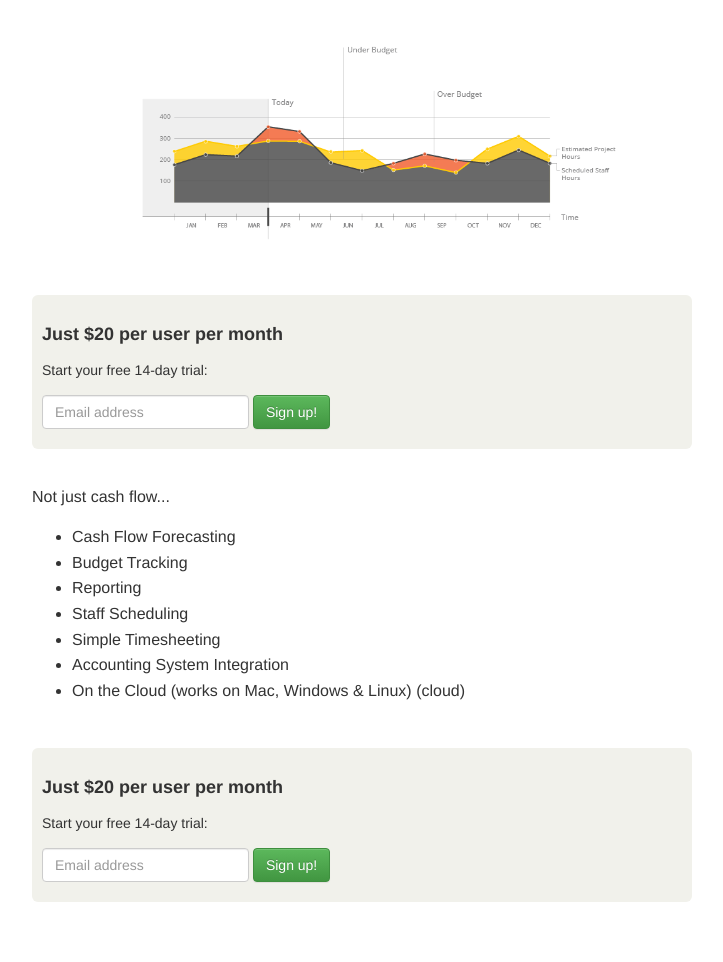
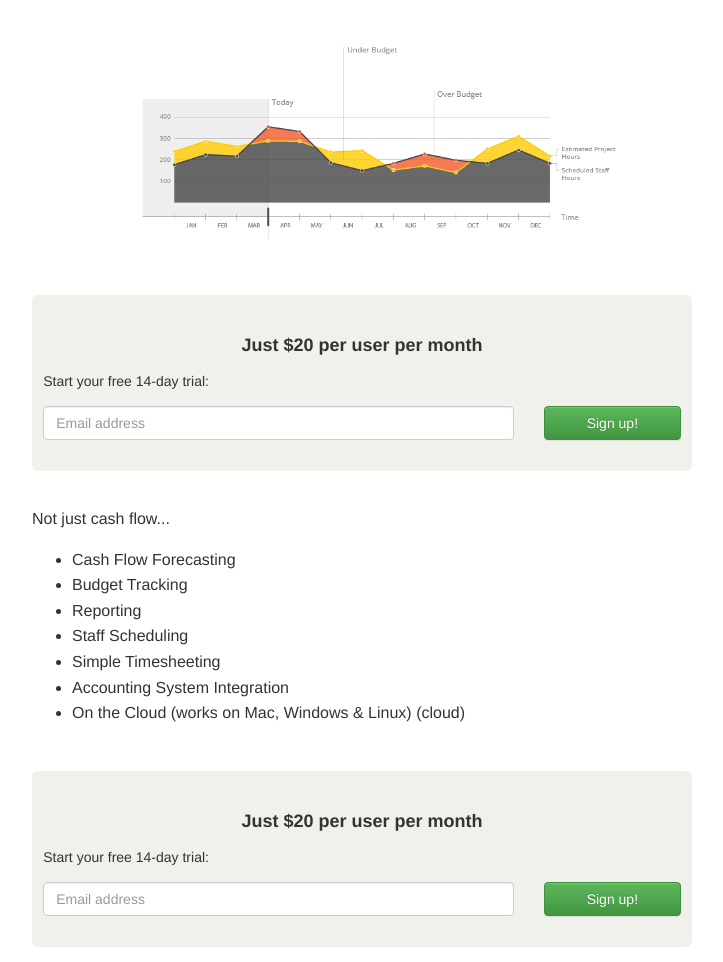
Before and after one commit to amagee/4thought1809, a website: page cashflow.html in a window 1280 px wide. Shown: the part 1244-2206 px from the top of the page, without its empty margins (278-1001 px from the left). Before the commit the page ends 2161 px from the top, so only its background shows below. Drawn offline with Linux system fonts and the light colour scheme; a script that the page names is missing.

Commit message:
bigger sign up form

```diff
--- a/cashflow.html
+++ b/cashflow.html
@@ -80,16 +80,20 @@
 
     <div class="jumbotron" style="background-color: #F1F1EB;">
   <div class="sign_up_form_container">
-    <div style="padding-left: 10px;">
-      <h4 class="form-group" style="font-weight: bold;">
+    <div style="padding: 0.8em;">
+      <h4 class="form-group" style="font-weight: bold; text-align: center;">
         Just $20 per user per month
       </h4>
       <div class="form-group">
         Start your free 14-day trial:
       </div>
-      <div class="form-inline">
-        <input type="email" class="form-control" placeholder="Email address" name="email" id="email">
-        <button type="submit" class="btn btn-large btn-success submit_button">Sign up!</button>
+      <div class="row">
+        <div class="col-lg-9">
+          <input type="email" style="width: 100%;" class="col-lg-9 form-control" placeholder="Email address" name="email" id="email">
+        </div>
+        <div class="col-lg-3">
+          <button type="submit" style="width: 100%;" class="col-lg-3 btn btn-large btn-success submit_button">Sign up!</button>
+        </div>
       </div>
     </div>
   </div>
@@ -122,16 +126,20 @@
 
     <div class="jumbotron" style="background-color: #F1F1EB;">
   <div class="sign_up_form_container">
-    <div style="padding-left: 10px;">
-      <h4 class="form-group" style="font-weight: bold;">
+    <div style="padding: 0.8em;">
+      <h4 class="form-group" style="font-weight: bold; text-align: center;">
         Just $20 per user per month
       </h4>
       <div class="form-group">
         Start your free 14-day trial:
       </div>
-      <div class="form-inline">
-        <input type="email" class="form-control" placeholder="Email address" name="email" id="email">
-        <button type="submit" class="btn btn-large btn-success submit_button">Sign up!</button>
+      <div class="row">
+        <div class="col-lg-9">
+          <input type="email" style="width: 100%;" class="col-lg-9 form-control" placeholder="Email address" name="email" id="email">
+        </div>
+        <div class="col-lg-3">
+          <button type="submit" style="width: 100%;" class="col-lg-3 btn btn-large btn-success submit_button">Sign up!</button>
+        </div>
       </div>
     </div>
   </div>
```
Also changed, not shown: resourcing.html (+18 -10 lines), templates/includes/sign_up_form.html (+9 -5 lines), timesheet.html (+18 -10 lines).
